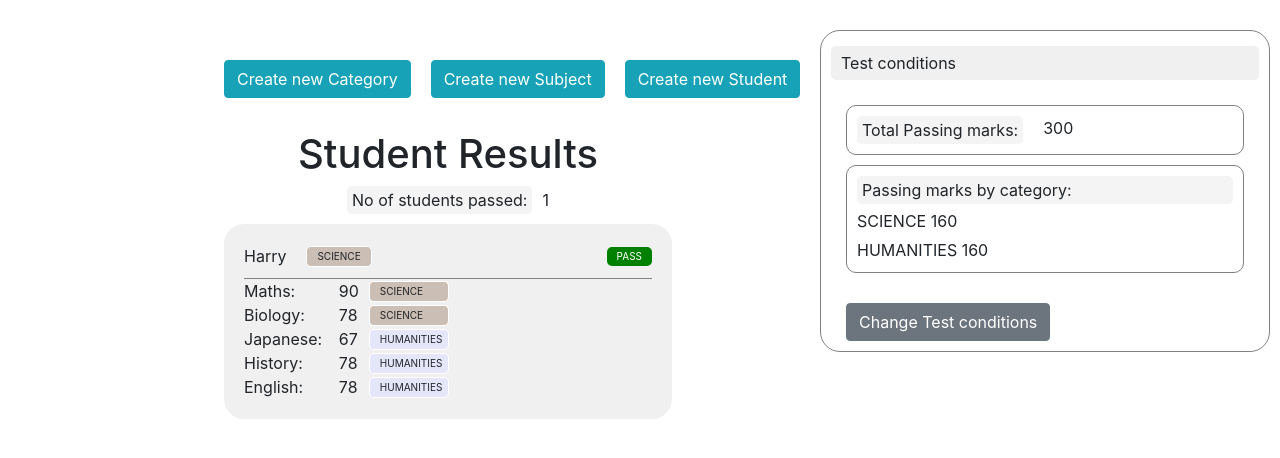
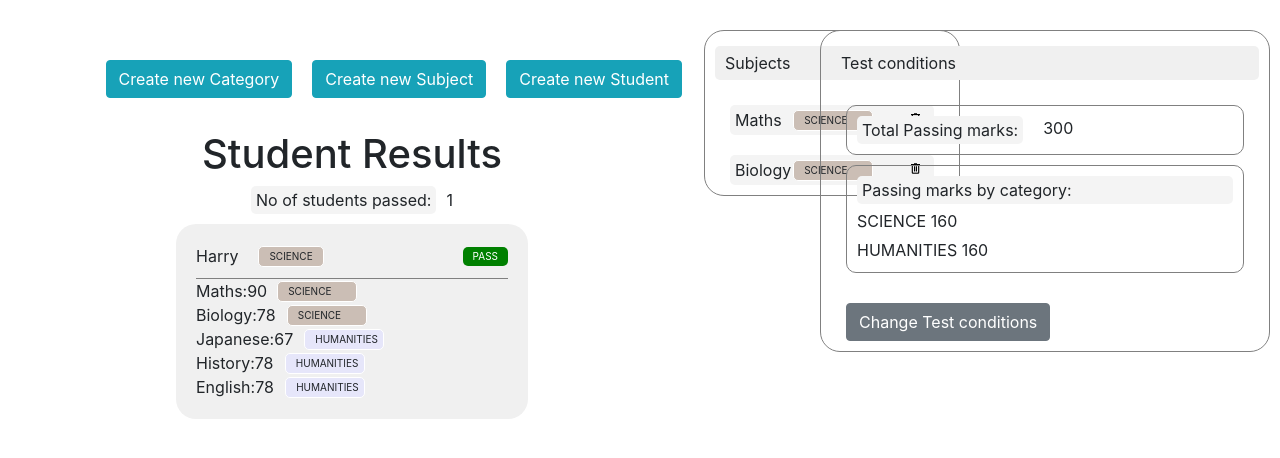
Before and after one commit to raj03gerard/PVP_HR_Test_Django_To_Host, a Django app: page / in a window 1280 px wide. Shown: the top 458 px of the page. Run offline with Django 4.2, Linux system fonts and the light colour scheme; data comes from the database, SQL or seed files in the repository; both versions use the stored data as it was after the commit.

Commit message:
added subject deletion

```diff
--- a/PVP_Project/PVP_students_test_app/models.py
+++ b/PVP_Project/PVP_students_test_app/models.py
@@ -2,6 +2,11 @@ from django.db import models
 from .data_state_handle.default_data import Student_Evaluation_Results
 from .data_state_handle.default_data import Default_Category_Colors
 import random
+
+# This file contains the classes for Student, Subject, Category and Test_Conditions.
+# All of these classes inherit from the Django models.Model class, which allows them
+# to be created as individual tables in the database,
+
 
 class Category(models.Model):
     name=models.CharField(max_length=200)
@@ -21,7 +26,7 @@ class Subject(models.Model):
     name = models.CharField(max_length=100)
     category= models.ForeignKey(Category, on_delete=models.CASCADE, null=True)
     def __str__(self):
-        return f"{self.name} "
+        return f"{self.name} {self.id} "
 
 
 
--- a/PVP_Project/PVP_students_test_app/urls.py
+++ b/PVP_Project/PVP_students_test_app/urls.py
@@ -3,10 +3,16 @@ from django.urls import path
 from .import views
 from .views_container import category_views, student_views, subject_views, test_conditions_views
 
+
+# routing information for the different urls, that handle creation of students,
+# subjects, categories, test_conditions etc
+
 urlpatterns = [
     path('', views.index, name='index'),
     path('create_category', category_views.create_category, name='create_category'),
     path('create_subject', subject_views.create_subject, name='create_subject'),
+    path('delete_subject/<int:sub_id>/',
+         subject_views.delete_subject, name='delete_subject'),
     path('create_student', student_views.create_student, name='create_student'),
     path('update_test_condition_through_form', test_conditions_views.update_test_condition_through_form, name='update_test_condition_through_form'),
     path('get_default_colors', views.get_default_colors, name='get_default_colors'),
--- a/PVP_Project/static/css/base_style.css
+++ b/PVP_Project/static/css/base_style.css
@@ -2,7 +2,7 @@
 .main-body{
     margin: 60px 0px;
     display: grid;
-    grid-template-columns: 1fr 30%;
+    grid-template-columns: 1fr 20% 25%;
 }
 .right-section{
     border: 1px solid gray;
@@ -28,7 +28,7 @@
 .forms-container{
     display: flex;
     justify-content: space-evenly;
-    width: 50%;
+    width: 70%;
     margin: 0 auto;
     gap:20px;
 }
@@ -68,6 +68,7 @@
     background-color: #f4f4f4;
     padding: 2px 5px;
     border-radius: 5px;
+
 }
 
 .student-result-data .results-label{
@@ -163,3 +164,55 @@
     border-radius: 5px;
 }
 /* Test conditions section end */
+
+
+/* Subjects section start */
+.middle-section{
+    position: relative;
+}
+.subjects-info-container{
+    border: 1px solid gray;
+    border-radius: 20px;
+    position: absolute;
+    width: 100%;
+    top: -30px;
+    display: flex;
+    flex-direction: column;
+    gap: 20px;
+    padding: 10px 5px;
+
+}
+.subjects-info-container .subject-info{
+    display: grid;
+    grid-template-columns: 30% 30% 1fr;
+    justify-content: space-between;
+    align-items: center;
+    background-color: #f4f4f4;
+    padding: 2px 5px;
+    border-radius: 5px;
+    margin: 0 20px;
+}
+.subjects-info-container .subject-category{
+    font-size: 10px;
+    padding: 2px 10px;
+    border-radius: 5px;
+    text-align: start;
+    width: 80px;
+}
+.subjects-info-container .subject-name{
+}
+.subjects-info-container .subject-delete-icon{
+    text-align: end;
+    background-color: transparent;
+    border: none;
+}
+.subjects-info-container .subject-delete-icon:hover{
+    cursor: pointer;
+}
+.subjects-info-container .subject-delete-icon:focus{
+    outline: none;
+}
+.subjects-info-container .subject-delete-icon .material-symbols-outlined{
+    font-size: 15px;
+}
+/* Subjects section end */
--- /dev/null
+++ b/PVP_Project/static/js/delete_subject.js
@@ -0,0 +1,18 @@
+$('.delete_subject').click(function (){
+    console.log("HIIII")
+    var csrfToken = $("input[name='csrfmiddlewaretoken']").val();
+    $.ajax({
+            url: `/delete_subject/${$(this).val()}/`,
+            type: 'POST',
+            beforeSend: function(xhr) {
+            xhr.setRequestHeader("X-CSRFToken", csrfToken);
+             },
+            success: function () {
+                console.log("Subject deleted");
+            },
+            error: function () {
+                console.log('Error deleting subject');
+            }
+    });
+    location.reload();
+})
--- a/PVP_Project/templates/home_page.html
+++ b/PVP_Project/templates/home_page.html
@@ -7,6 +7,8 @@
     <title>Document</title>
     <link rel="stylesheet" href="https://cdn.jsdelivr.net/npm/bootstrap@4.0.0/dist/css/bootstrap.min.css"
       integrity="sha384-Gn5384xqQ1aoWXA+058RXPxPg6fy4IWvTNh0E263XmFcJlSAwiGgFAW/dAiS6JXm" crossorigin="anonymous">
+    <link rel="stylesheet"
+      href="https://fonts.googleapis.com/css2?family=Material+Symbols+Outlined:opsz,wght,FILL,GRAD@48,400,0,0" />
     <link rel="stylesheet" href="{% static 'css/base_style.css' %}">
     <link rel="stylesheet" href="{% static 'css/form-control.css' %}">
   </head>
@@ -78,7 +80,28 @@
         {% endfor %}
       </div>
     </div>
-
+    <div class="middle-section">
+      <div class="subjects-info-container">
+        <div class="section-label">
+          Subjects
+        </div>
+        {% for subject in subjects %}
+        <div class="subject-info">
+            <div class="subject-name">
+              {{subject.name}}
+            </div>
+            <div class="subject-category category-field">
+              {{subject.category.name}}
+            </div>
+            <button class="subject-delete-icon delete_subject"  value="{{subject.id}}">
+              <span class="material-symbols-outlined">
+                delete
+              </span>
+            </button>
+          </div>
+        {% endfor %}
+      </div>
+    </div>
     <div class="right-section">
       <div class="section-label">
         Test conditions
@@ -115,6 +138,7 @@
 <script src="https://code.jquery.com/jquery-3.6.0.min.js"></script>
 <script src="{% static 'js/create_category.js' %}"></script>
 <script src="{% static 'js/create_subject.js' %}"></script>
+<script src="{% static 'js/delete_subject.js' %}"></script>
 <script src="{% static 'js/create_student.js' %}"></script>
 <script src="{% static 'js/toggle_popup_forms.js' %}"></script>
 <script src="{% static 'js/colorize_elements.js' %}"></script>
```
Also changed, not shown: PVP_Project/PVP_students_test_app/views_container/subject_views.py (+8 -0 lines), PVP_Project/db.sqlite3.
